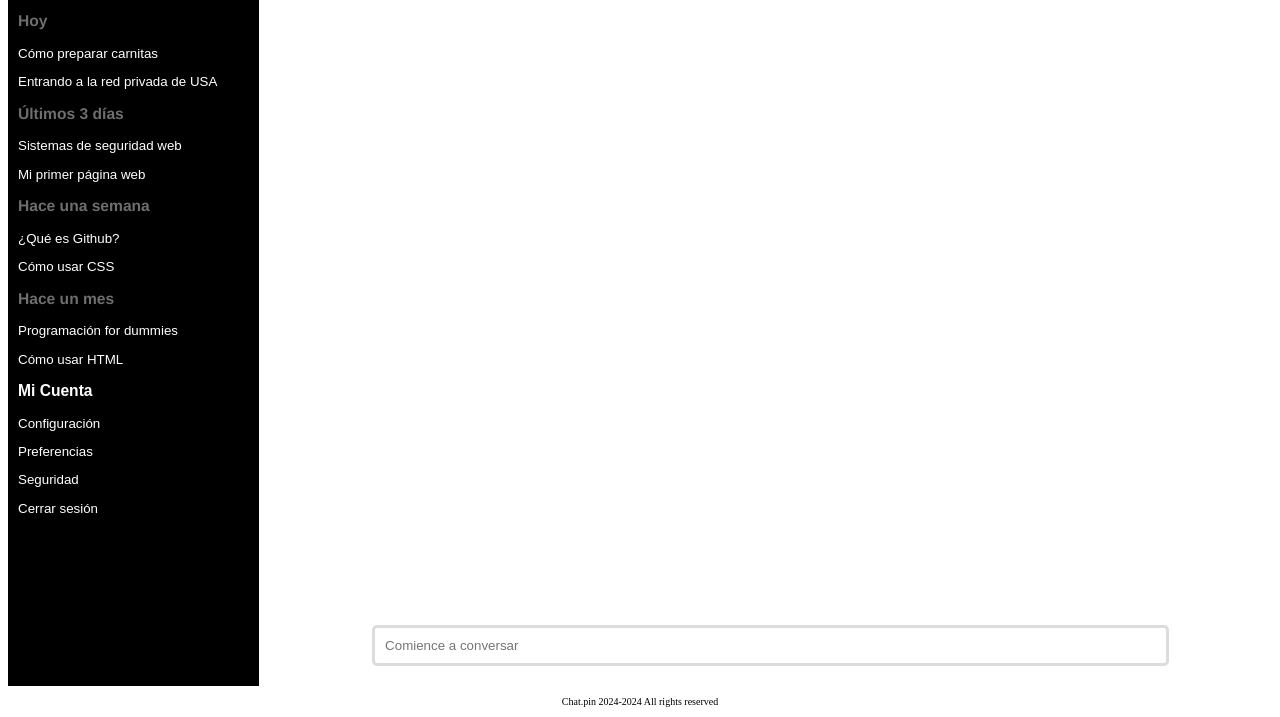
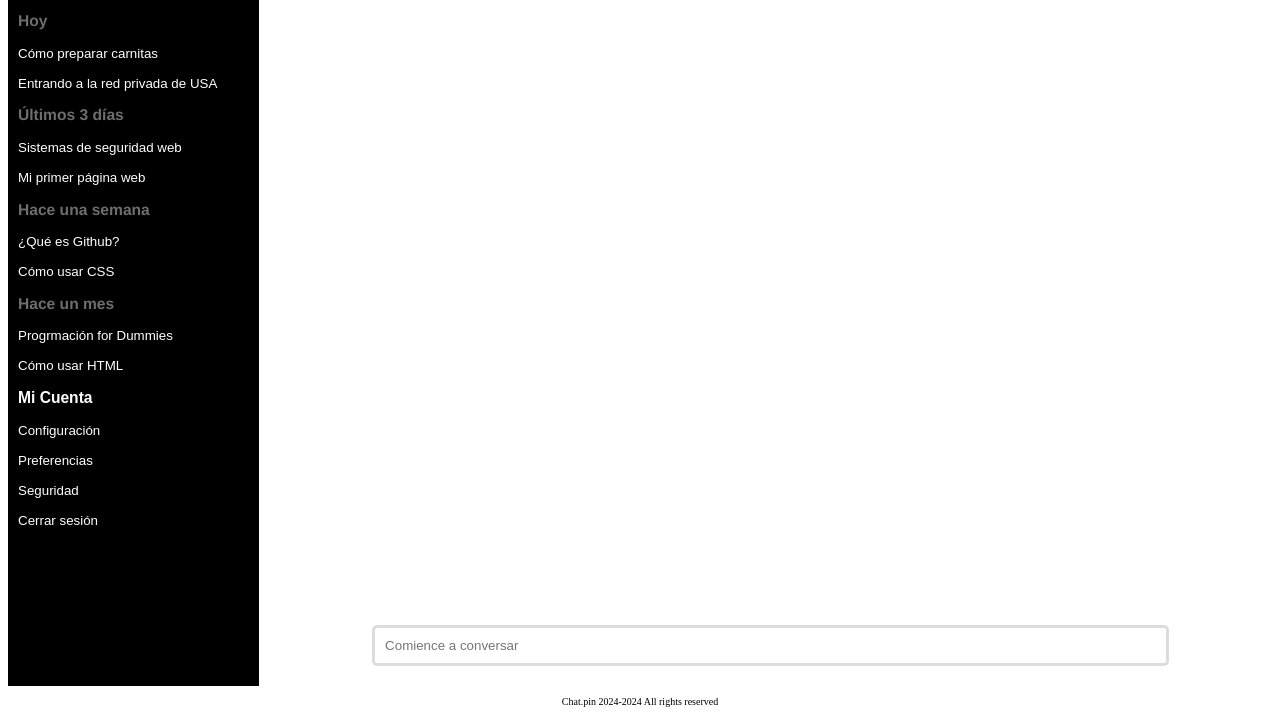
Before and after one commit to ElGermanco/Churro-2, a plain HTML site: page index.html in a window 1280 px wide. Shown: the part 122-839 px from the top of the page. Drawn offline with Linux system fonts and the light colour scheme.

Commit message:
Cambios links

```diff
--- a/index.html
+++ b/index.html
@@ -12,37 +12,37 @@
                     <h3>Hoy</h3>
                 </div>
                     <div class="chats">
-                        <p>Cómo preparar carnitas</p>
-                        <p>Entrando a la red privada de USA</p>
+                        <a href="">Cómo preparar carnitas</a><br><br>
+                        <a href="">Entrando a la red privada de USA</a>
                     </div>
                 <div class="title">
                     <h3>Últimos 3 días</h3>
                 </div>
                     <div class="chats">
-                        <p>Sistemas de seguridad web</p>
-                        <p>Mi primer página web</p>
+                        <a href="">Sistemas de seguridad web</a><br><br>
+                        <a href="">Mi primer página web</a>
                     </div>
                 <div class="title">
                     <h3>Hace una semana</h3>
                 </div>
                     <div class="chats">
-                        <p>¿Qué es Github?</p>
-                        <p>Cómo usar CSS</p>
+                        <a href="">¿Qué es Github?</a><br><br>
+                        <a href="">Cómo usar CSS</a>
                     </div>
                 <div class="title">
                     <h3>Hace un mes</h3>
                 </div>
                     <div class="chats">
-                        <p>Programación for dummies</p>
-                        <p>Cómo usar HTML</p>
+                        <a href="">Progrmación for Dummies</a><br><br>
+                        <a href="">Cómo usar HTML</a>
                     </div>
                 <div class="profile">
                     <div class="chats">
                         <h3>Mi Cuenta</h3>
-                        <p>Configuración</p>
-                        <p>Preferencias</p>
-                        <p>Seguridad</p>
-                        <p>Cerrar sesión</p>
+                        <a href="">Configuración</a><br><br>
+                        <a href="">Preferencias</a><br><br>
+                        <a href="">Seguridad</a><br><br>
+                        <a href="">Cerrar sesión</a>
                     </div>
                 </div>
             </div>
--- a/style.css
+++ b/style.css
@@ -31,6 +31,18 @@ height: 100vh;
     background-color: rgb(255, 255, 255);
     color: black;
 }
+
+a:link {
+    color: white;
+    text-decoration: none;
+}
+a:visited {
+    color: white;
+}
+a:hover {
+    color: gray;
+}
+
 .title {
     color: rgb(110, 110, 110);
     font-family: 'Franklin Gothic Medium', 'Arial Narrow', Arial, sans-serif;
```
